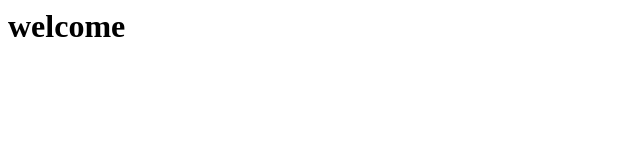
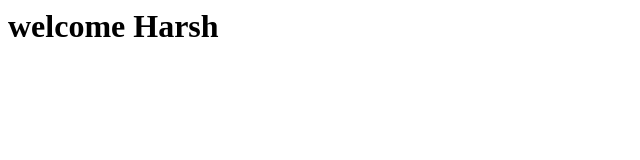
Before and after one commit to harsh1238/gittutrepo, a plain HTML site: page index.html in a window 1280 px wide. Shown: the whole page, without its empty margins (0-640 px from the left). Drawn offline with Linux system fonts and the light colour scheme.

Commit message:
completed editing file

```diff
--- a/index.html
+++ b/index.html
@@ -1,6 +1,6 @@
 <html>
 	<body>
-		<h1>welcome</h1>
+		<h1>welcome Harsh</h1>
 
 	<body>
 </html>
```
